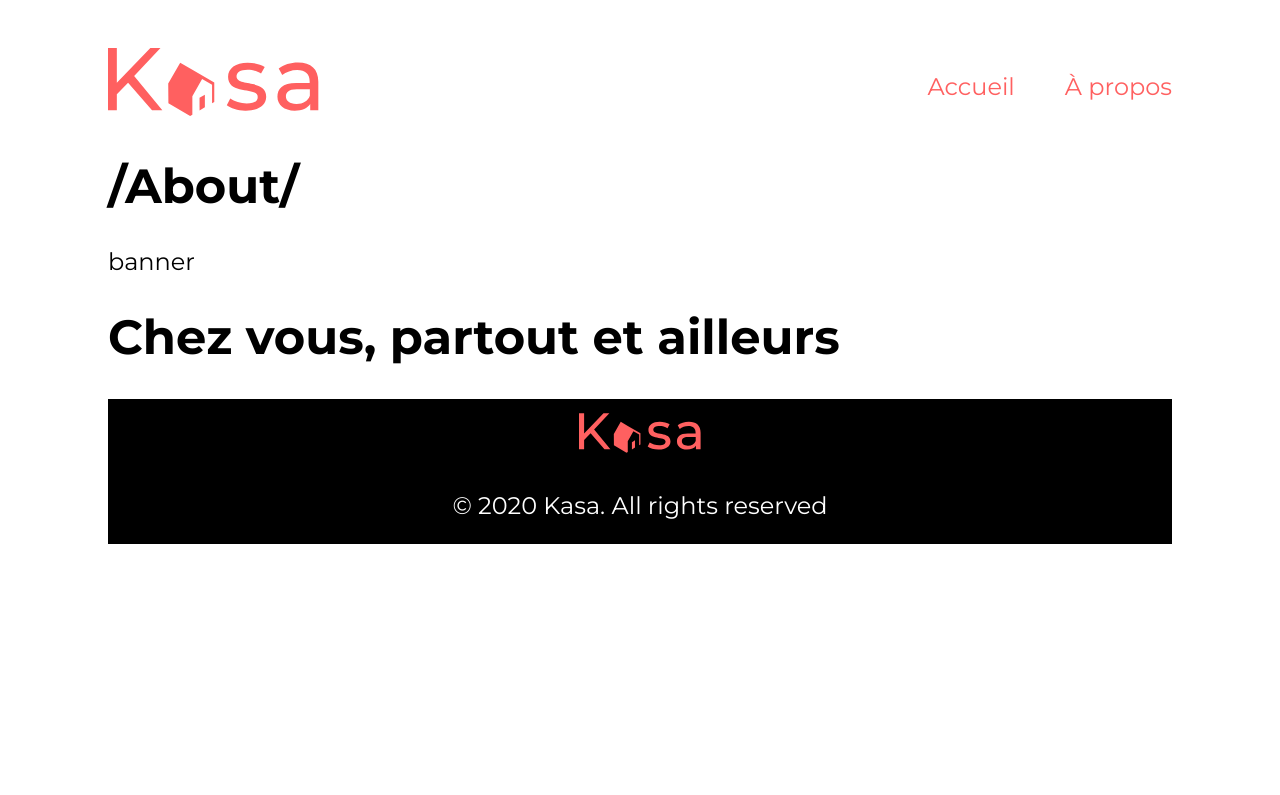
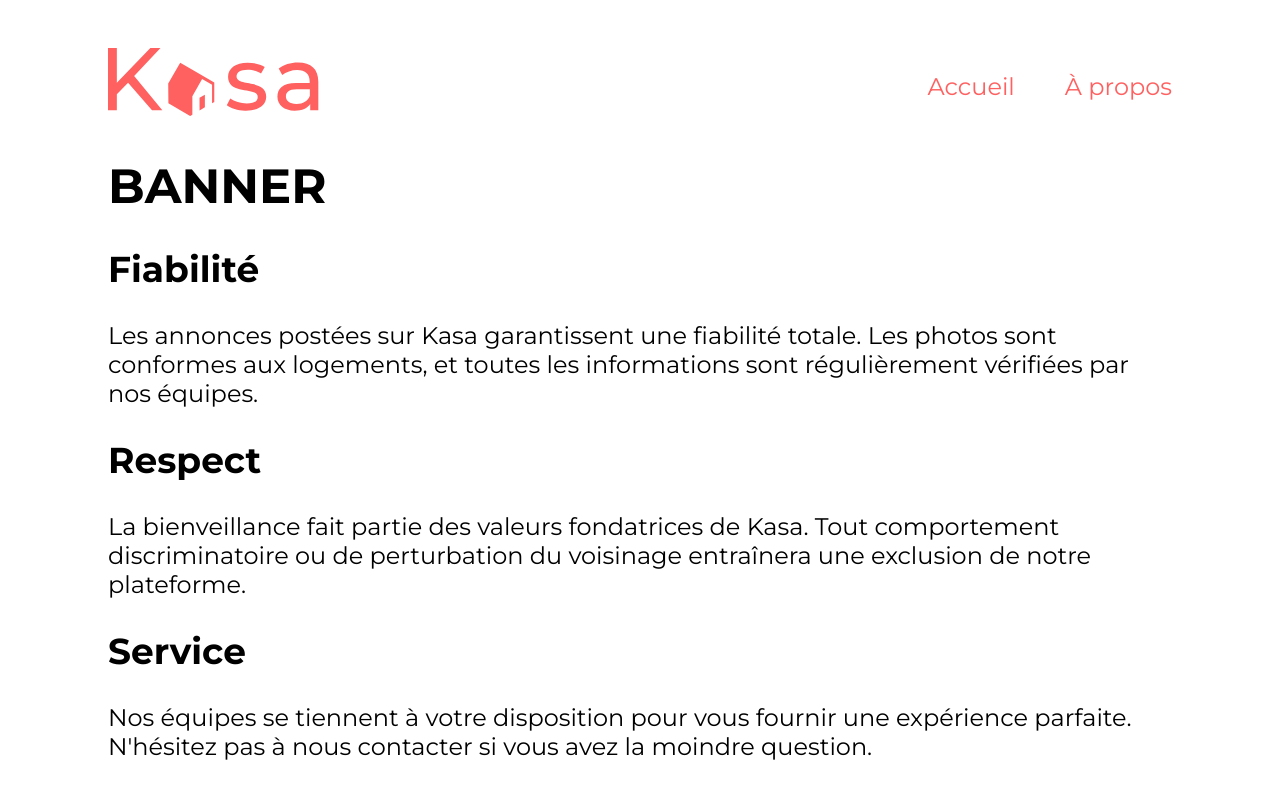
Before and after one commit to lnoel4289/lnoel4289.github.io, a React (Create React App) app: page /about in a window 1280 px wide. Shown: the top 795 px of the page. Built offline with nearby package versions, Linux system fonts and the light colour scheme; a web font is replaced by a local one.

Commit message:
refacto dropdown

```diff
--- a/src/components/Banner.jsx
+++ b/src/components/Banner.jsx
@@ -3,8 +3,7 @@ import React from "react";
 const Banner = () => {
   return (
     <div>
-      banner
-      <h1>Chez vous, partout et ailleurs</h1>
+      <h1>BANNER</h1>
     </div>
   );
 };
--- a/src/data/ethics.json
+++ b/src/data/ethics.json
@@ -1,6 +1,14 @@
-{
-  "Fiabilité": "Les annonces postées sur Kasa garantissent une fiabilité totale. Les photos sont conformes aux logements, et toutes les informations sont régulièrement vérifiées  par nos équipes.",
-  "Respect": "La bienveillance fait partie des valeurs fondatrices de Kasa. Tout comportement discriminatoire ou de perturbation du voisinage entraînera une exclusion de notre plateforme.",
-  "Service": "Nos équipes se tiennent à votre disposition pour vous fournir une expérience parfaite. N'hésitez pas à nous contacter si vous avez la moindre question.",
-  "Sécurité": "La sécurité est la priorité de Kasa. Aussi bien pour nos hôtes que pour les voyageurs, chaque logement correspond aux critères de sécurité établis par nos services. En laissant une note aussi bien à l'hôte qu'au locataire, cela permet à nos équipes de vérifier que les standards sont bien respectés. Nous organisons également des ateliers sur la sécurité domestique pour nos hôtes."
-}
+[
+  {
+    "Fiabilité": "Les annonces postées sur Kasa garantissent une fiabilité totale. Les photos sont conformes aux logements, et toutes les informations sont régulièrement vérifiées  par nos équipes."
+  },
+  {
+    "Respect": "La bienveillance fait partie des valeurs fondatrices de Kasa. Tout comportement discriminatoire ou de perturbation du voisinage entraînera une exclusion de notre plateforme."
+  },
+  {
+    "Service": "Nos équipes se tiennent à votre disposition pour vous fournir une expérience parfaite. N'hésitez pas à nous contacter si vous avez la moindre question."
+  },
+  {
+    "Sécurité": "La sécurité est la priorité de Kasa. Aussi bien pour nos hôtes que pour les voyageurs, chaque logement correspond aux critères de sécurité établis par nos services. En laissant une note aussi bien à l'hôte qu'au locataire, cela permet à nos équipes de vérifier que les standards sont bien respectés. Nous organisons également des ateliers sur la sécurité domestique pour nos hôtes."
+  }
+]
--- a/src/pages/About.jsx
+++ b/src/pages/About.jsx
@@ -1,13 +1,21 @@
 import React from "react";
 import Banner from "../components/Banner";
 import Dropdown from "../components/Dropdown";
+import ethics from "../data/ethics.json";
 
 const About = () => {
   return (
     <div>
-      <h1>/About/</h1>
       <Banner />
-      <Dropdown />
+      {ethics.map((eth, index) => {
+        return (
+          <Dropdown
+            key={`${index}${Object.values(eth).slice(0, 15)}`}
+            title={Object.keys(eth)}
+            content={Object.values(eth)}
+          />
+        );
+      })}
     </div>
   );
 };
```
